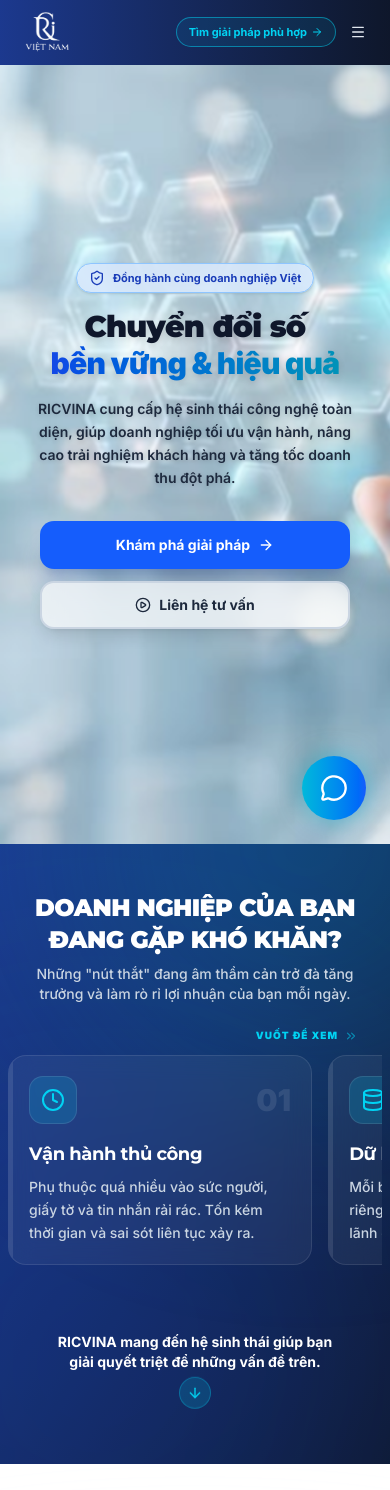
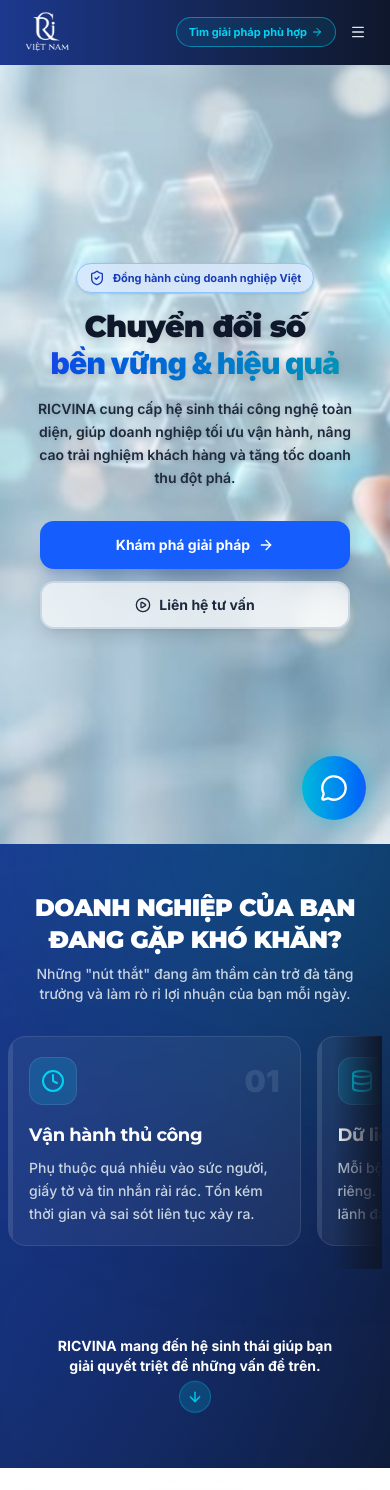
Before and after one commit to Thanh0704/New-Ric, a Next.js app: page / in a window 390 px wide. Shown: the top 1490 px of the page. Built offline with nearby package versions, Linux system fonts and the light colour scheme.

Commit message:
Update mới

```diff
--- a/src/components/sections/business-problems.tsx
+++ b/src/components/sections/business-problems.tsx
@@ -1,6 +1,5 @@
 import React from 'react'
-// TỐI ƯU: Bổ sung icon ChevronsRight làm chỉ dẫn vuốt
-import { Clock, Database, ServerCrash, TrendingDown, ArrowDown, ChevronsRight } from 'lucide-react'
+import { Clock, Database, ServerCrash, TrendingDown, ArrowDown } from 'lucide-react'
 import { Container } from '@/components/shared/container'
 import { AnimateOnScroll } from '@/components/shared/animate-on-scroll'
 
@@ -47,7 +46,7 @@
       <div className="pointer-events-none absolute bottom-0 left-0 h-[600px] w-[600px] -translate-x-1/3 translate-y-1/3 rounded-full bg-blue-600/20 blur-[150px]"></div>
 
       <Container className="relative z-10">
-        <div className="mx-auto mb-6 max-w-3xl text-center md:mb-16">
+        <div className="mx-auto mb-8 max-w-3xl text-center md:mb-16">
           <AnimateOnScroll>
             <h2 className="mb-2 text-2xl font-black tracking-tight text-white uppercase sm:text-3xl md:mb-4 lg:text-4xl">
               Doanh nghiệp của bạn đang gặp khó khăn?
@@ -59,22 +58,16 @@
           </AnimateOnScroll>
         </div>
 
-        {/* CHỈ DẪN VUỐT NGANG (Chỉ hiện trên điện thoại) */}
-        <AnimateOnScroll>
-          <div className="mb-3 flex items-center justify-end gap-1.5 px-2 text-[10px] font-black tracking-widest text-cyan-400 uppercase md:hidden">
-            Vuốt để xem <ChevronsRight className="h-3.5 w-3.5 animate-pulse" />
-          </div>
-        </AnimateOnScroll>
-
-        {/* TỐI ƯU GIAO DIỆN: Đổi snap-center thành snap-start để căn lề trái chuẩn hơn, tạo khoảng trống cho thẻ tiếp theo lấp ló */}
-        <div className="hide-scrollbar -mx-4 mb-10 flex snap-x snap-mandatory items-stretch gap-4 overflow-x-auto px-4 pb-6 md:mx-0 md:mb-16 md:grid md:grid-cols-2 md:gap-6 md:overflow-visible md:px-0 md:pb-0 lg:grid-cols-4">
+        {/* Bọc toàn bộ khối trượt vào một thẻ relative để làm hiệu ứng Fade */}
+        <div className="relative -mx-4 md:mx-0">
+          <div className="hide-scrollbar mb-10 flex snap-x snap-mandatory items-stretch gap-4 overflow-x-auto px-4 pb-6 md:mb-16 md:grid md:grid-cols-2 md:gap-6 md:overflow-visible md:px-0 md:pb-0 lg:grid-cols-4">
             {problems.map((item, index) => {
               const Icon = item.icon
               return (
-              // TỐI ƯU: Đổi từ w-[85vw] xuống w-[78vw] để thẻ kế tiếp thò ra nhiều hơn
+                // TỐI ƯU: Ép về w-[75vw] để thẻ tiếp theo lộ ra rõ hơn
                 <div
                   key={item.id}
-                className="w-[78vw] max-w-[320px] shrink-0 snap-start md:w-auto md:max-w-none md:shrink md:snap-align-none"
+                  className="w-[75vw] max-w-[320px] shrink-0 snap-start md:w-auto md:max-w-none md:shrink md:snap-align-none"
                 >
                   <AnimateOnScroll delay={index * 100}>
                     <div className="group relative flex h-full flex-col overflow-hidden rounded-2xl border border-white/10 bg-white/5 p-5 backdrop-blur-md transition-all duration-300 hover:-translate-y-2 hover:border-cyan-400/50 hover:bg-white/10 hover:shadow-2xl hover:shadow-cyan-900/40 md:rounded-3xl md:p-8">
@@ -104,6 +97,11 @@
             })}
           </div>
 
+          {/* HIỆU ỨNG FADE MỜ DẦN BÊN PHẢI (Chỉ hiển thị trên Mobile)
+              Tạo cảm giác không gian 3D, báo hiệu còn nội dung bên phải */}
+          <div className="pointer-events-none absolute top-0 right-0 bottom-6 z-10 w-12 bg-gradient-to-l from-[#0f172a] to-transparent md:hidden"></div>
+        </div>
+
         <div className="text-center">
           <AnimateOnScroll delay={400}>
             <div className="inline-flex flex-col items-center justify-center">
```
Lines whose indentation alone changed are shown as unchanged.
